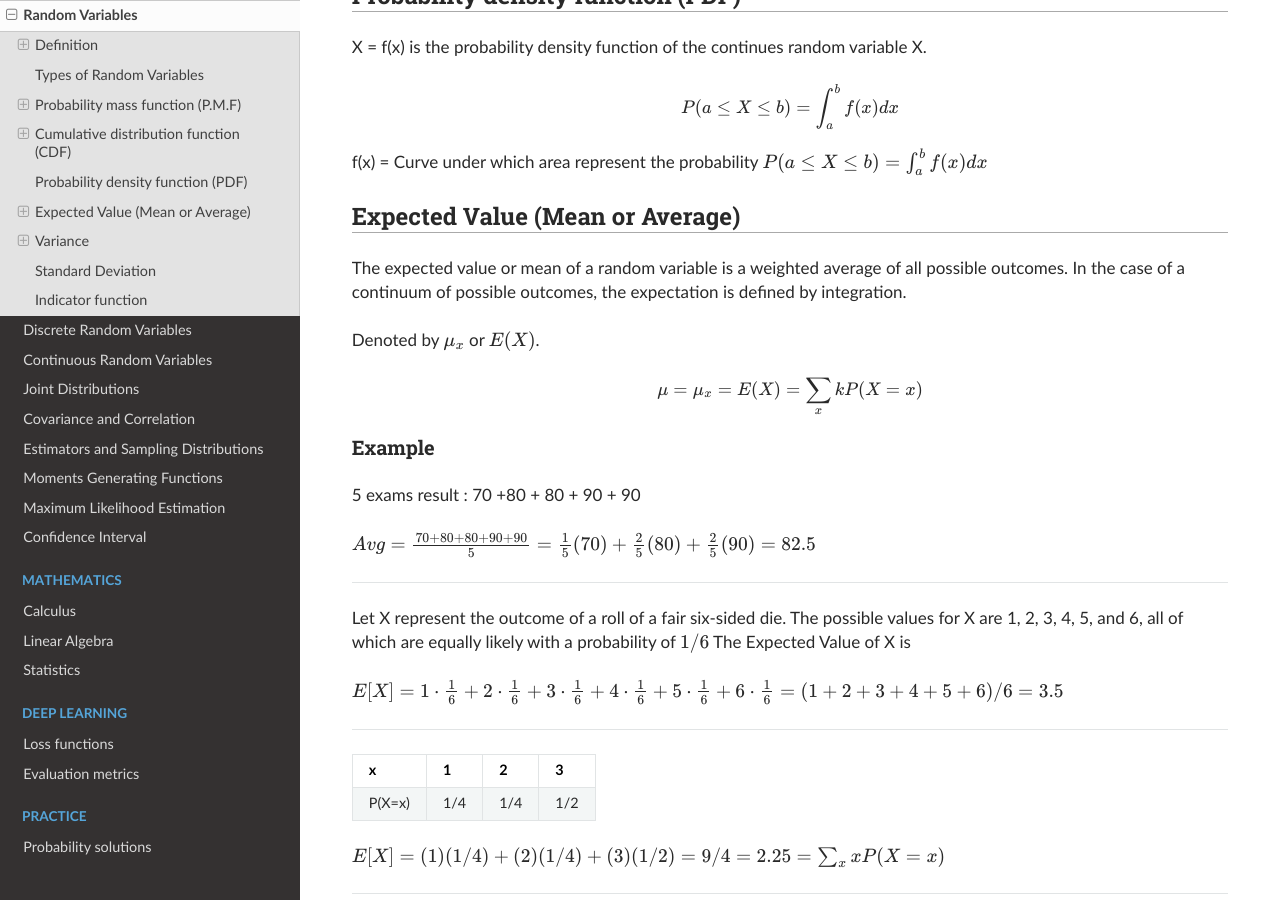
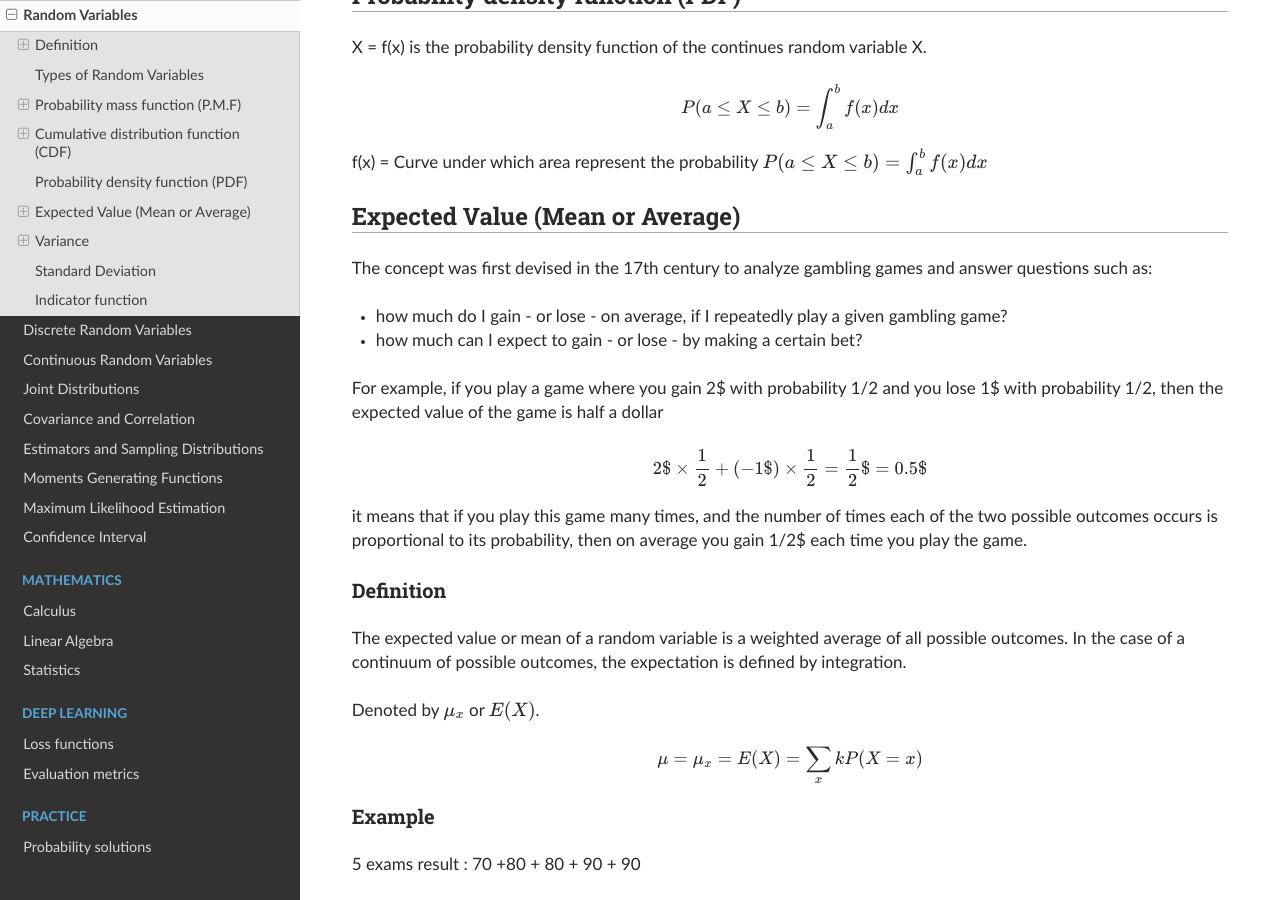
Before and after one commit to akkefa/ml-notes, a Sphinx documentation site: the page built from docs/probability/random_variable.md, in a window 1280 px wide and 900 px high, scrolled down 2812 px. Built offline with Sphinx 7.4.7 and the Read the Docs theme 2.0.0, drawn with Linux system fonts in a browser that asks for light colours.

Commit message:
new changes

```diff
--- a/docs/probability/random_variable.md
+++ b/docs/probability/random_variable.md
@@ -123,6 +123,22 @@ $$
 f(x) = Curve under which area represent the probability $P(a \leq X \leq b)=\int_{a}^{b} f(x) d x$
 
 ## Expected Value (Mean or Average)
+The concept was first devised in the 17th century to analyze gambling games and answer questions such as:
+
+- how much do I gain - or lose - on average, if I repeatedly play a given gambling game?
+- how much can I expect to gain - or lose - by making a certain bet?
+
+For example, if you play a game where you gain 2\$ with probability 1/2 and you lose 1\$ with probability 1/2,
+then the expected value of the game is half a dollar
+
+$$
+2$ \times \frac{1}{2} + (-1$) \times \frac{1}{2} = \frac{1}{2} $ = 0.5$
+$$
+
+it means that if you play this game many times, and the number of times each of the two possible outcomes occurs
+is proportional to its probability, then on average you gain 1/2\$ each time you play the game.
+
+### Definition
 The expected value or mean of a random variable is a weighted average of all possible outcomes. In the
 case of a continuum of possible outcomes, the expectation is defined by integration.
 
```
